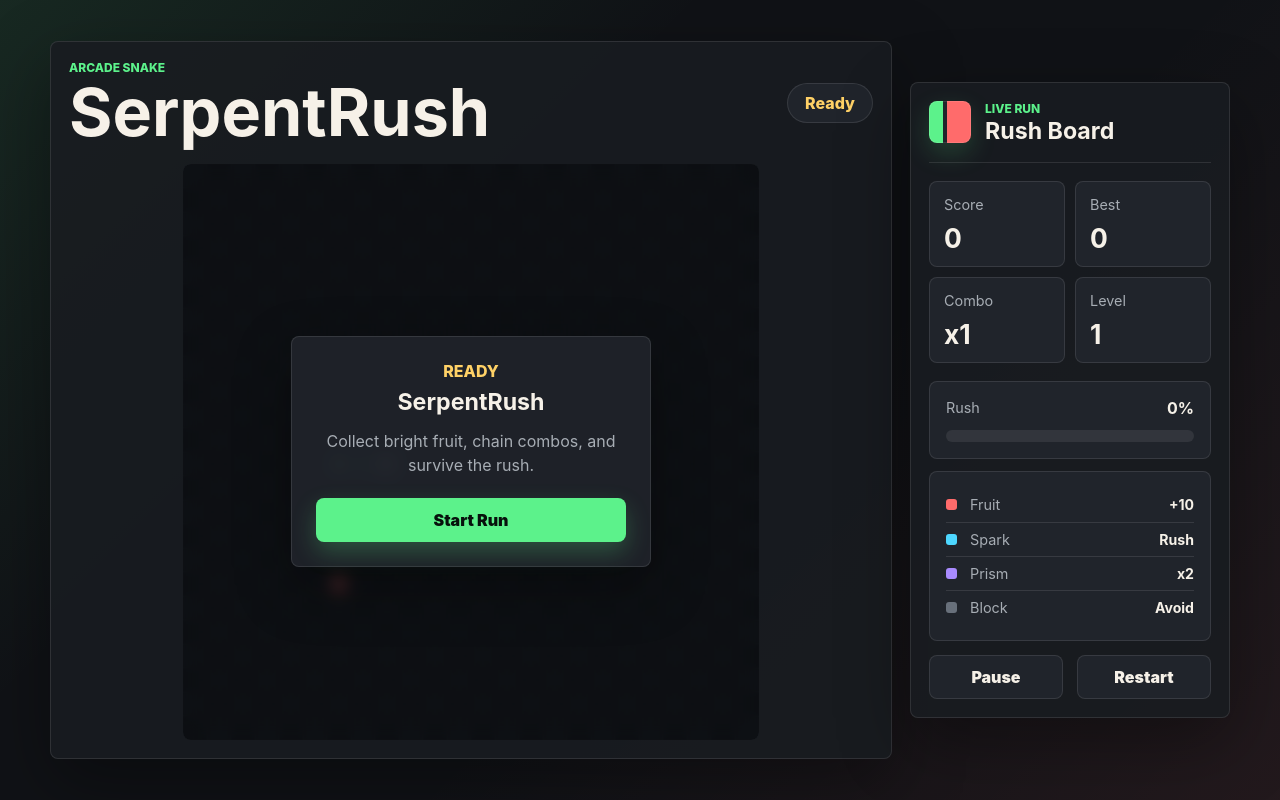
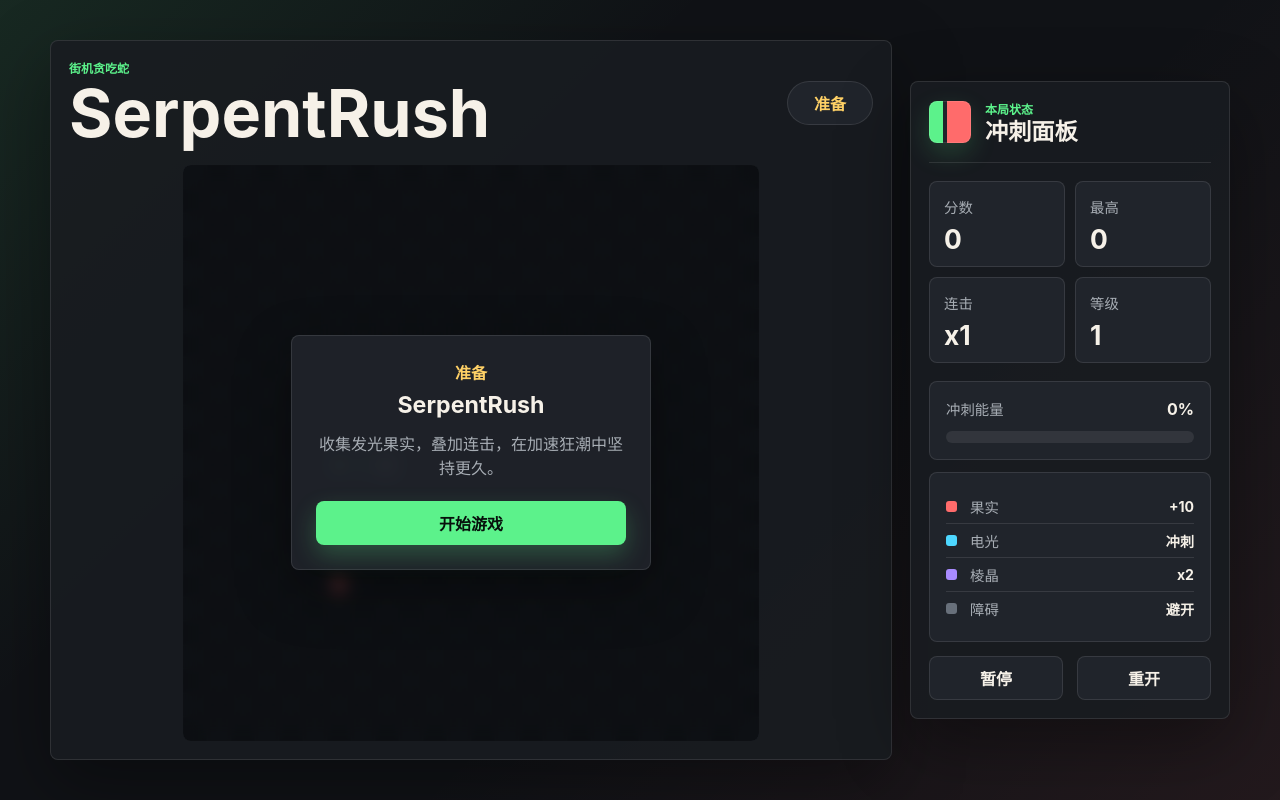
Before and after one commit to UserLiTanYu/SerpentRush, a plain HTML site: page index.html in a window 1280 px wide. Drawn offline with Linux system fonts and the light colour scheme.

Commit message:
本地化游戏界面

```diff
--- a/game.js
+++ b/game.js
@@ -90,7 +90,7 @@ function resetGame() {
   food = spawnItem("fruit");
   specialFood = null;
   updateHud();
-  showOverlay("Ready", "SerpentRush", "Collect bright fruit, chain combos, and survive the rush.", "Start Run");
+  showOverlay("准备", "SerpentRush", "收集发光果实，叠加连击，在加速狂潮中坚持更久。", "开始游戏");
 }
 
 function startGame() {
@@ -103,14 +103,14 @@ function startGame() {
   gameState = "running";
   lastTime = performance.now();
   hideOverlay();
-  updateStatus("Running");
+  updateStatus("进行中");
 }
 
 function pauseGame() {
   if (gameState === "running") {
     gameState = "paused";
-    showOverlay("Paused", "Breather", "Your run is waiting right where you left it.", "Resume");
-    updateStatus("Paused");
+    showOverlay("暂停", "稍作休整", "本局游戏会停在当前位置，准备好就继续冲刺。", "继续游戏");
+    updateStatus("已暂停");
   } else if (gameState === "paused") {
     startGame();
   }
@@ -121,8 +121,8 @@ function gameOver() {
   best = Math.max(best, score);
   saveBestScore(best);
   burst(snake[0], colors.fruit, 28);
-  showOverlay("Game Over", `${score} Points`, "One clean restart and the rush is yours again.", "Restart");
-  updateStatus("Crashed");
+  showOverlay("游戏结束", `${score} 分`, "再来一局，冲刺节奏马上就能找回来。", "重新开始");
+  updateStatus("撞到了");
   updateHud();
 }
 
@@ -149,7 +149,7 @@ function updateHud() {
   levelValue.textContent = level;
   rushLabel.textContent = `${Math.round(rush)}%`;
   rushMeter.style.width = `${Math.min(100, rush)}%`;
-  pauseButton.textContent = gameState === "paused" ? "Resume" : "Pause";
+  pauseButton.textContent = gameState === "paused" ? "继续" : "暂停";
 }
 
 function setDirection(name) {
--- a/index.html
+++ b/index.html
@@ -1,73 +1,73 @@
 <!doctype html>
-<html lang="en">
+<html lang="zh-CN">
   <head>
     <meta charset="utf-8">
     <meta name="viewport" content="width=device-width, initial-scale=1">
-    <title>SerpentRush</title>
+    <title>SerpentRush 贪吃蛇冲刺</title>
     <link rel="stylesheet" href="styles.css">
   </head>
   <body>
     <main class="app-shell">
-      <section class="game-stage" aria-label="SerpentRush game">
+      <section class="game-stage" aria-label="SerpentRush 游戏">
         <header class="top-bar">
           <div>
-            <p class="eyebrow">Arcade Snake</p>
+            <p class="eyebrow">街机贪吃蛇</p>
             <h1>SerpentRush</h1>
           </div>
-          <div class="status-pill" id="statusPill">Ready</div>
+          <div class="status-pill" id="statusPill">准备</div>
         </header>
 
         <div class="play-area">
-          <canvas id="gameCanvas" width="720" height="720" aria-label="Game board"></canvas>
+          <canvas id="gameCanvas" width="720" height="720" aria-label="游戏棋盘"></canvas>
           <div class="overlay" id="overlay">
             <div class="overlay-panel">
-              <p class="round-label" id="overlayLabel">Ready</p>
+              <p class="round-label" id="overlayLabel">准备</p>
               <h2 id="overlayTitle">SerpentRush</h2>
-              <p class="overlay-copy" id="overlayCopy">Collect bright fruit, chain combos, and survive the rush.</p>
-              <button class="primary-action" id="startButton" type="button">Start Run</button>
+              <p class="overlay-copy" id="overlayCopy">收集发光果实，叠加连击，在加速狂潮中坚持更久。</p>
+              <button class="primary-action" id="startButton" type="button">开始游戏</button>
             </div>
           </div>
         </div>
 
-        <div class="touch-pad" aria-label="Touch controls">
-          <button class="touch-button up" data-dir="up" type="button" aria-label="Move up">▲</button>
-          <button class="touch-button left" data-dir="left" type="button" aria-label="Move left">◀</button>
-          <button class="touch-button right" data-dir="right" type="button" aria-label="Move right">▶</button>
-          <button class="touch-button down" data-dir="down" type="button" aria-label="Move down">▼</button>
+        <div class="touch-pad" aria-label="触屏方向控制">
+          <button class="touch-button up" data-dir="up" type="button" aria-label="向上移动">▲</button>
+          <button class="touch-button left" data-dir="left" type="button" aria-label="向左移动">◀</button>
+          <button class="touch-button right" data-dir="right" type="button" aria-label="向右移动">▶</button>
+          <button class="touch-button down" data-dir="down" type="button" aria-label="向下移动">▼</button>
         </div>
       </section>
 
-      <aside class="side-panel" aria-label="Game stats">
+      <aside class="side-panel" aria-label="游戏数据">
         <div class="brand-block">
           <span class="brand-mark"></span>
           <div>
-            <p class="eyebrow">Live Run</p>
-            <h2>Rush Board</h2>
+            <p class="eyebrow">本局状态</p>
+            <h2>冲刺面板</h2>
           </div>
         </div>
 
         <div class="stats-grid">
           <div class="stat-card">
-            <span>Score</span>
+            <span>分数</span>
             <strong id="scoreValue">0</strong>
           </div>
           <div class="stat-card">
-            <span>Best</span>
+            <span>最高</span>
             <strong id="bestValue">0</strong>
           </div>
           <div class="stat-card">
-            <span>Combo</span>
+            <span>连击</span>
             <strong id="comboValue">x1</strong>
           </div>
           <div class="stat-card">
-            <span>Level</span>
+            <span>等级</span>
             <strong id="levelValue">1</strong>
           </div>
         </div>
 
         <div class="meter-block">
           <div class="meter-head">
-            <span>Rush</span>
+            <span>冲刺能量</span>
             <strong id="rushLabel">0%</strong>
           </div>
           <div class="meter-track">
@@ -78,29 +78,29 @@
         <div class="inventory">
           <div class="item-line">
             <span class="legend-dot fruit"></span>
-            <span>Fruit</span>
+            <span>果实</span>
             <strong>+10</strong>
           </div>
           <div class="item-line">
             <span class="legend-dot spark"></span>
-            <span>Spark</span>
-            <strong>Rush</strong>
+            <span>电光</span>
+            <strong>冲刺</strong>
           </div>
           <div class="item-line">
             <span class="legend-dot prism"></span>
-            <span>Prism</span>
+            <span>棱晶</span>
             <strong>x2</strong>
           </div>
           <div class="item-line">
             <span class="legend-dot wall"></span>
-            <span>Block</span>
-            <strong>Avoid</strong>
+            <span>障碍</span>
+            <strong>避开</strong>
           </div>
         </div>
 
         <div class="actions">
-          <button id="pauseButton" type="button">Pause</button>
-          <button id="restartButton" type="button">Restart</button>
+          <button id="pauseButton" type="button">暂停</button>
+          <button id="restartButton" type="button">重开</button>
         </div>
       </aside>
     </main>
--- a/styles.css
+++ b/styles.css
@@ -33,7 +33,7 @@ body {
     var(--bg);
   color: var(--text);
   font-family:
-    Inter, ui-sans-serif, system-ui, -apple-system, BlinkMacSystemFont, "Segoe UI",
+    Inter, "Microsoft YaHei", "PingFang SC", "Noto Sans SC", ui-sans-serif, system-ui, -apple-system, BlinkMacSystemFont, "Segoe UI",
     sans-serif;
 }
 
```
